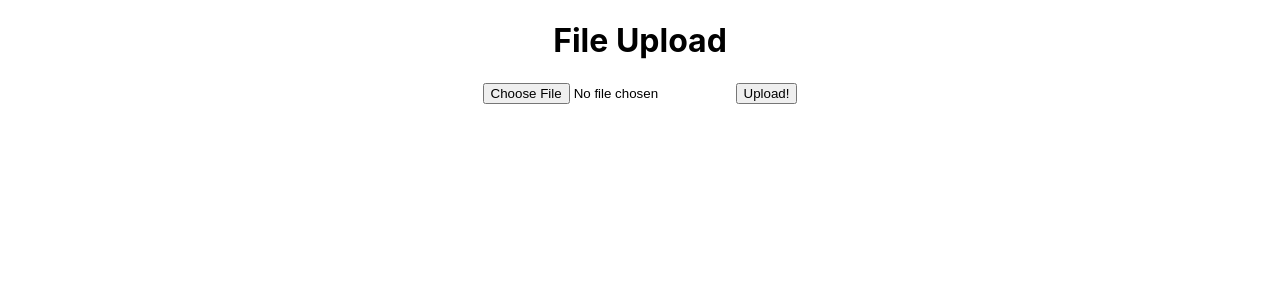
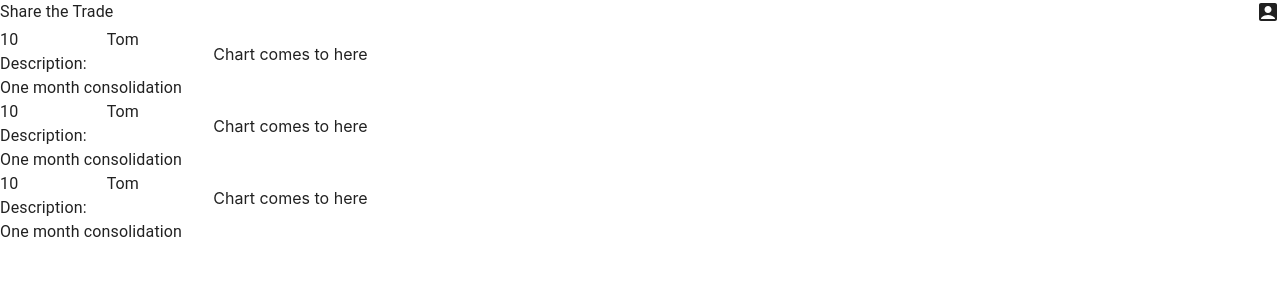
Before and after one commit to arttusa/sharetrade-front, a React (Create React App) app: page / in a window 1280 px wide. Shown: the top 300 px of the page. Built offline with nearby package versions, Linux system fonts and the light colour scheme.

Commit message:
Created grid layout skeleton

```diff
--- a/package.json
+++ b/package.json
@@ -3,6 +3,10 @@
   "version": "0.1.0",
   "private": true,
   "dependencies": {
+    "@emotion/react": "^11.7.1",
+    "@emotion/styled": "^11.6.0",
+    "@mui/icons-material": "^5.2.5",
+    "@mui/material": "^5.2.8",
     "@testing-library/jest-dom": "^5.16.1",
     "@testing-library/react": "^12.1.2",
     "@testing-library/user-event": "^13.5.0",
--- a/src/App.js
+++ b/src/App.js
@@ -1,10 +1,14 @@
 import './App.css';
 import Fileupload from './Fileupload'
+import Menubar from './Menubar';
+import Content from './Content';
 
 function App() {
+
   return (
     <div className="App">
-      <Fileupload />
+      <Menubar />
+      <Content />
     </div>
   );
 }
--- /dev/null
+++ b/src/Content.js
@@ -0,0 +1,67 @@
+import { Grid, Typography } from "@mui/material";
+import { typography } from "@mui/system";
+
+
+function Content() {
+
+
+    const Posts = (posts) => {
+        // Example data for testing
+        const post_list = [
+            {
+                username: "Matti",
+                description: "One month consolidation",
+                chart: "",
+                votes: 0
+            },
+            {
+                username: "Mikko",
+                description: "One month consolidation",
+                chart: "",
+                votes: 0
+            },
+            {
+                username: "Pekka",
+                description: "One month consolidation",
+                chart: "",
+                votes: 0
+            }
+        ]
+        return (
+            <div>
+                {post_list.map(postl => <Post key={postl.username} post={postl} />)}
+            </div>
+        )
+    }
+
+    const Post = (post) => {
+        return (
+            <Grid container sx={{ color: 'text.primary' }}>
+                <Grid item xs={2} style={{'textAlign':'left'}}>
+                    <Grid container>
+                        <Grid item xs={6}>
+                            <Typography> 10 </Typography>
+                        </Grid>
+                        <Grid item xs={6} >
+                            <Typography> Tom </Typography>
+                        </Grid>
+                    </Grid>
+                    <Grid>
+                    <Typography> Description: </Typography>
+                    <Typography> One month consolidation </Typography>
+                    </Grid>
+                </Grid>
+                <Grid item xs={10} style={{'textAlign':'left'}}>
+                    <p> Chart comes to here </p>
+                </Grid>
+            </Grid>
+        )
+    }
+
+
+    return (
+        <Posts />
+    );
+    }
+
+export default Content;
--- a/src/Fileupload.js
+++ b/src/Fileupload.js
@@ -21,7 +21,7 @@ function Fileupload() {
 
     console.log(selectedFile);
 
-    //axios.post("api/uploadfile", formData);
+    axios.post("http://127.0.0.1:5000/uploadpost", form);
   };
 
 
--- /dev/null
+++ b/src/Menubar.js
@@ -0,0 +1,21 @@
+import AccountBoxIcon from '@mui/icons-material/AccountBox';
+import { Grid, Typography } from '@mui/material';
+
+function Menubar() {
+
+  return (
+    <Grid container sx={{ color: 'text.primary' }}>
+        <Grid item xs={10} style={{'textAlign':'left'}}>
+            <Typography>Share the Trade</Typography>
+        </Grid>
+        <Grid item xs={2} style={{'textAlign':'right'}}>
+            <AccountBoxIcon />
+        </Grid>
+    </Grid>
+
+
+
+  );
+}
+
+export default Menubar;
```
Also changed, not shown: 1 other file (tests, documents, lock files or other folders).
